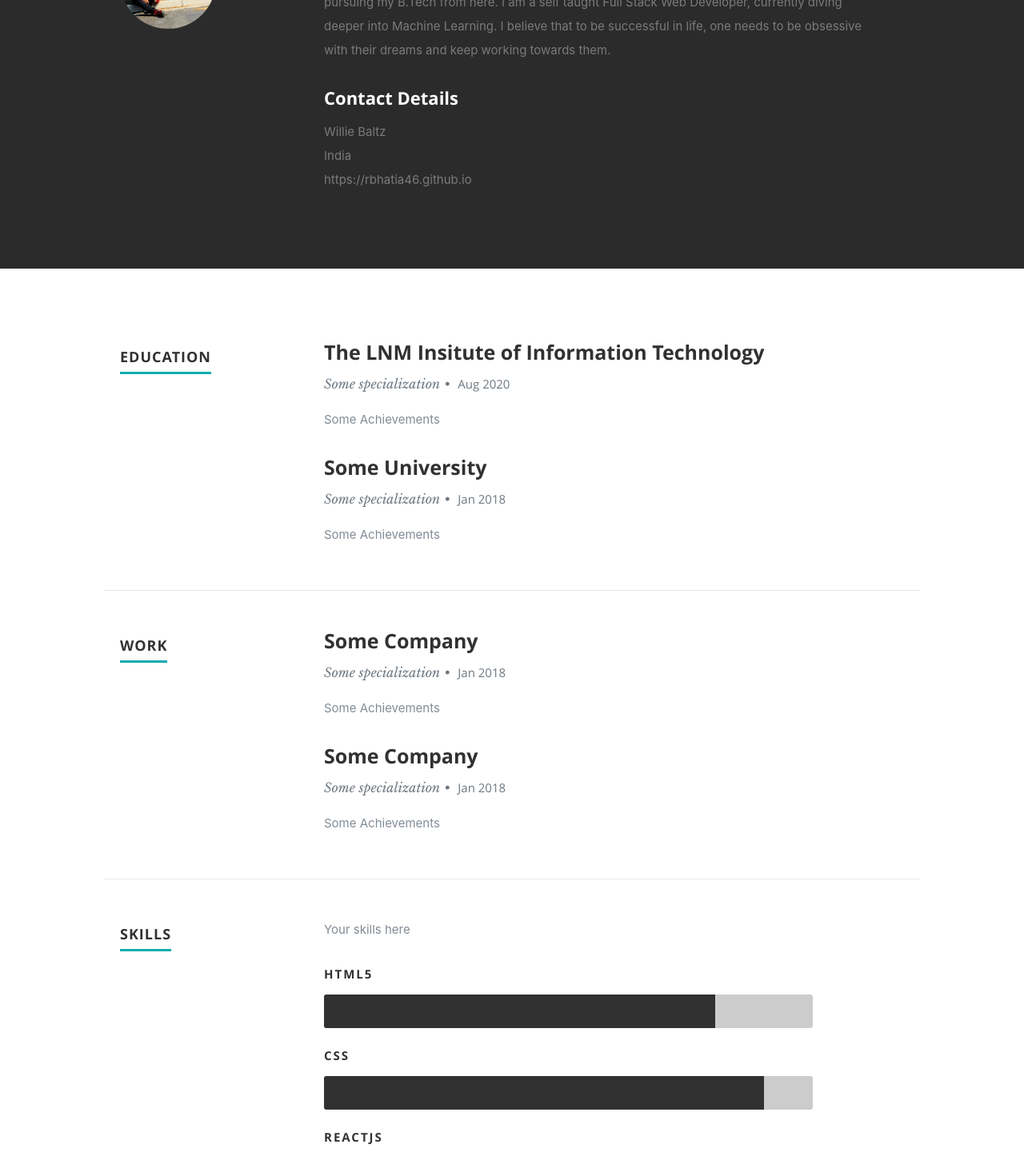
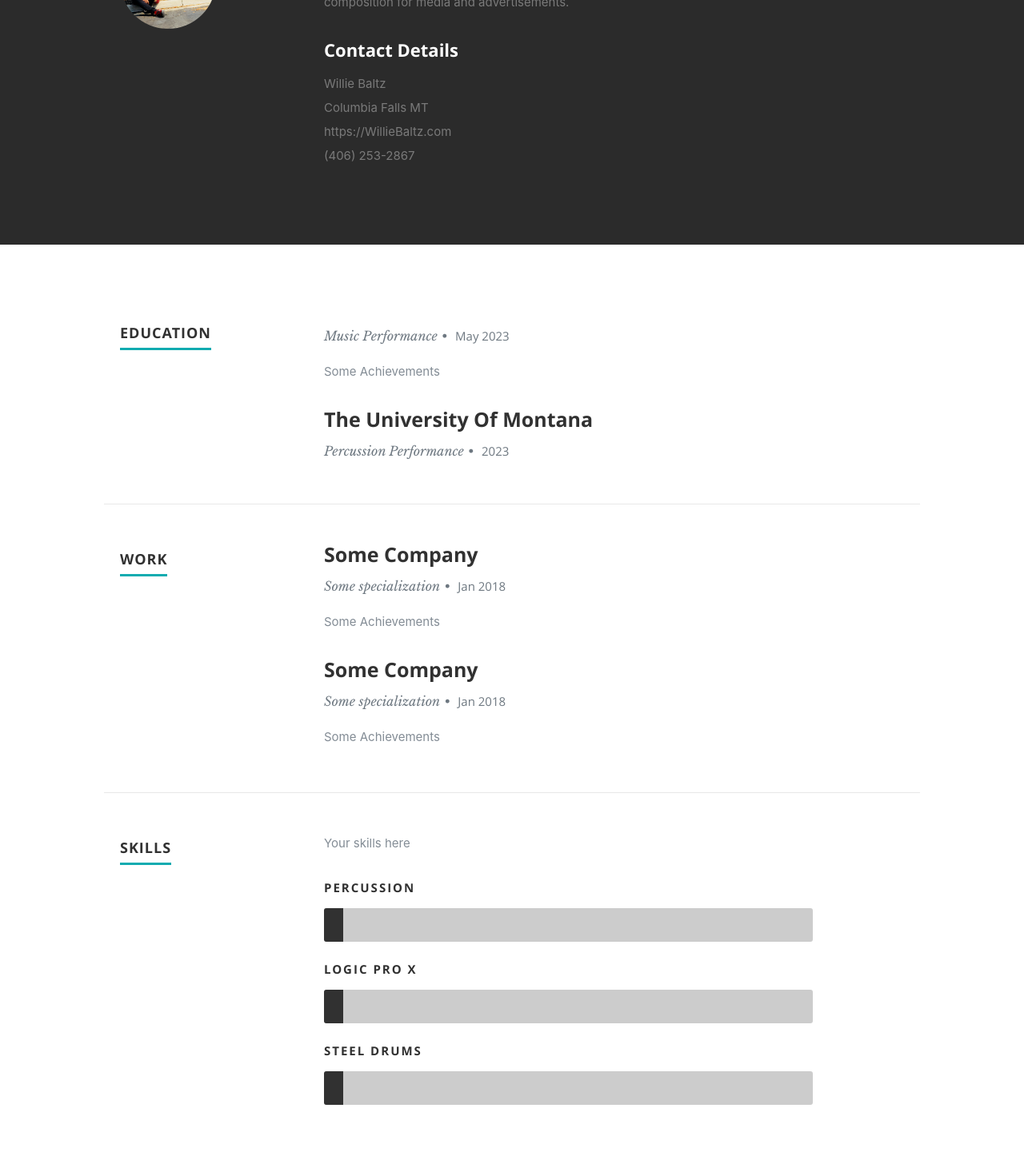
Before and after one commit to SABaltz/willie-react, a React (Create React App) app: page / in a window 1280 px wide. Shown: the part 980-2426 px from the top of the page at 80% size. Built offline with nearby package versions, Linux system fonts and the light colour scheme.

Commit message:
Update Resume Data

```diff
--- a/package.json
+++ b/package.json
@@ -4,12 +4,12 @@
   "private": true,
   "dependencies": {
     "@testing-library/jest-dom": "^5.16.5",
-    "@testing-library/react": "^13.4.0",
-    "@testing-library/user-event": "^13.5.0",
+    "@testing-library/react": "14.0.0",
+    "@testing-library/user-event": "14.4.3",
     "react": "^18.2.0",
     "react-dom": "^18.2.0",
     "react-scripts": "5.0.1",
-    "web-vitals": "^2.1.4"
+    "web-vitals": "3.3.2"
   },
   "scripts": {
     "start": "react-scripts start",
--- a/public/index.html
+++ b/public/index.html
@@ -19,14 +19,14 @@
       work correctly both with client-side routing and a non-root public URL.
       Learn how to configure a non-root public URL by running `npm run build`.
     -->
-    <title>Rahul Bhatia</title>
+    <title>Willie Baltz</title>
     <link rel="stylesheet" href="%PUBLIC_URL%/css/default.css">
 <link rel="stylesheet" href="%PUBLIC_URL%/css/layout.css">
 <link rel="stylesheet" href="%PUBLIC_URL%/css/media-queries.css">
 <link rel="stylesheet" href="%PUBLIC_URL%/css/magnific-popup.css">
 
 <script src="%PUBLIC_URL%/js/modernizr.js"></script>
-<title>Sample resume</title>
+<title>Willie Baltz</title>
   </head>
   <body>
     <noscript>
--- a/src/components/About.js
+++ b/src/components/About.js
@@ -1,39 +1,32 @@
-import React, { Component } from 'react';
+import React, {Component} from 'react';
+
 export default class About extends Component {
     render() {
         let resumeData = this.props.resumeData;
         return (
             <section id="about">
                 <div className="row">
-
                     <div className="three columns">
-
-               <img className="profile-pic"  src="images/profilepic.jpg" alt="" />
-
+                        <img className="profile-pic" src="images/profilepic.jpg" alt=""/>
                     </div>
-
                     <div className="nine columns main-col">
-
                         <h2>About Me</h2>
                         <p>
                             {
                                 resumeData.aboutme
                             }
                         </p>
-
                         <div className="row">
-
                             <div className="columns contact-details">
-
                                 <h2>Contact Details</h2>
                                 <p className="address">
                                     <span>{resumeData.name}</span>
                                     <br></br>
-       						   <span>
-                     {resumeData.address}
-                    </span>
+                                    <span>{resumeData.address}</span>
                                     <br></br>
                                     <span>{resumeData.website}</span>
+                                    <br></br>
+                                    <span>{resumeData.phone}</span>
                                 </p>
                             </div>
                         </div>
--- a/src/resumeData.js
+++ b/src/resumeData.js
@@ -22,23 +22,24 @@ let resumeData = {
           "className":"fa fa-twitter"
         }
       ],
-    "aboutme":"I am currently a pre-final year student at The LNM Institute of Information Technology and pursuing my B.Tech from here. I am a self taught Full Stack Web Developer, currently diving deeper into Machine Learning. I believe that to be successful in life, one needs to be obsessive with their dreams and keep working towards them.",
-    "address":"India",
-    "website":"https://rbhatia46.github.io",
+    "aboutme":"University Of Montana Alumni specalizing in percussion porformance, music eduction, and composition for media and advertisements.",
+    "address":"Columbia Falls MT",
+    "website":"https://WillieBaltz.com",
+    "phone":"(406) 253-2867",
     "education":[
       {
-        "UniversityName":"The LNM Insitute of Information Technology",
-        "specialization":"Some specialization",
-        "MonthOfPassing":"Aug",
-        "YearOfPassing":"2020",
+        "UniversityName":"",
+        "specialization":"Music Performance",
+        "MonthOfPassing":"May",
+        "YearOfPassing":"2023",
         "Achievements":"Some Achievements"
       },
       {
-        "UniversityName":"Some University",
-        "specialization":"Some specialization",
-        "MonthOfPassing":"Jan",
-        "YearOfPassing":"2018",
-        "Achievements":"Some Achievements"
+        "UniversityName":"The University Of Montana",
+        "specialization":"Percussion Performance",
+        "MonthOfPassing":"",
+        "YearOfPassing":"2023",
+        "Achievements":""
       }
     ],
     "work":[
@@ -60,13 +61,13 @@ let resumeData = {
     "skillsDescription":"Your skills here",
     "skills":[
       {
-        "skillname":"HTML5"
+        "skillname":"Percussion"
       },
       {
-        "skillname":"CSS"
+        "skillname":"Logic Pro X"
       },
       {
-        "skillname":"Reactjs"
+        "skillname":"Steel Drums"
       }
     ],
     "portfolio":[
```
Also changed, not shown: 1 other file (tests, documents, lock files or other folders). Lines whose indentation alone changed are shown as unchanged.
